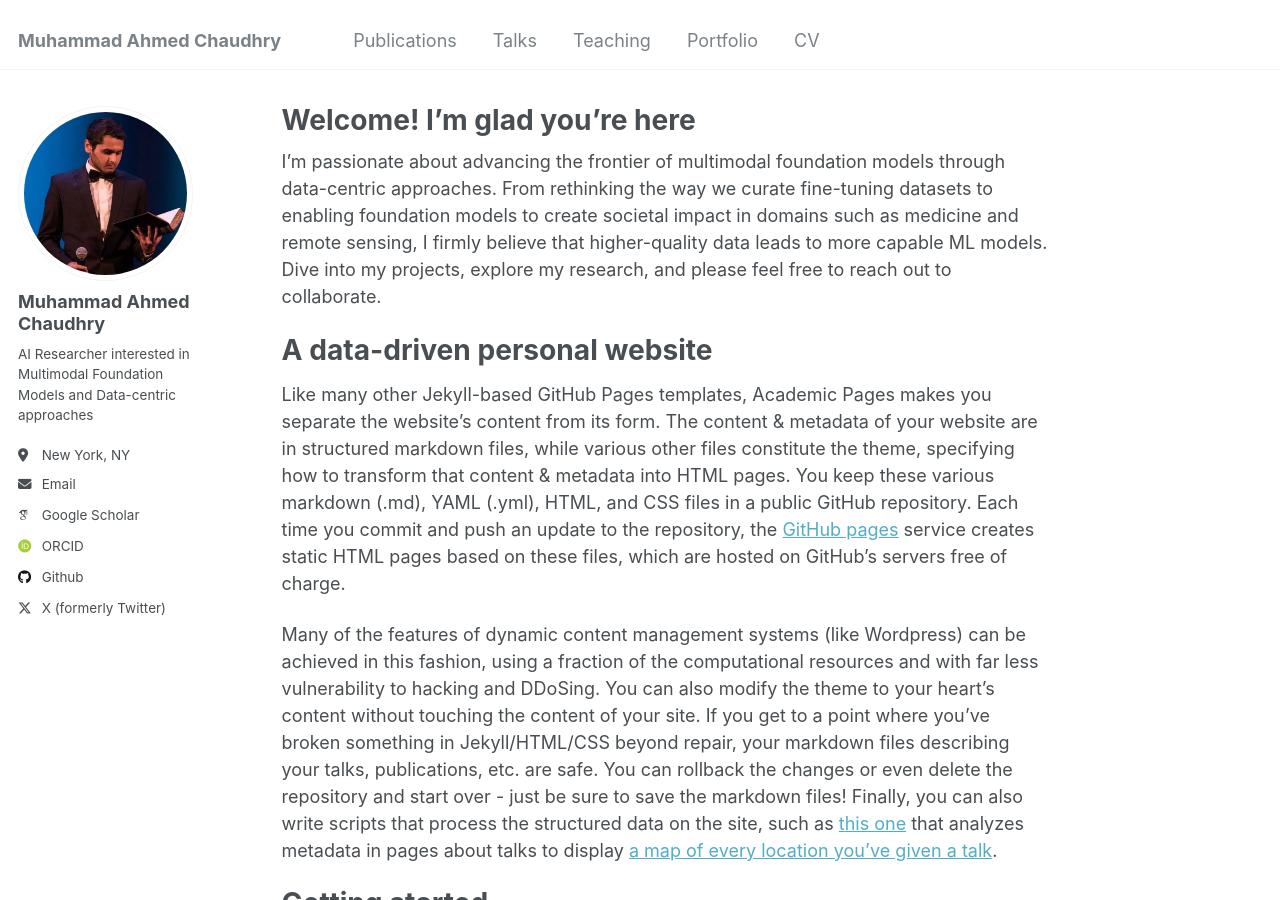
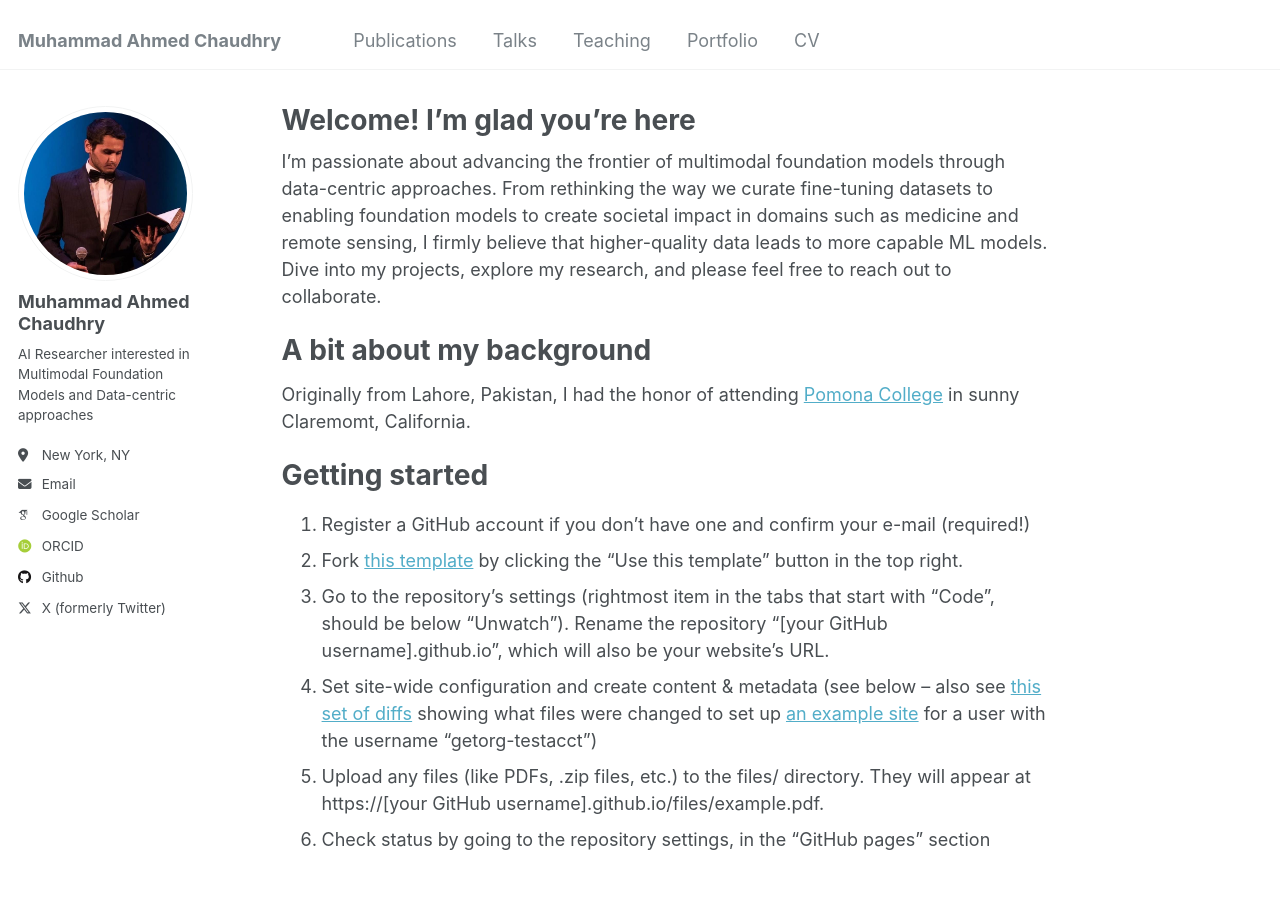
Before and after one commit to Ahmed14974/ahmed14974.github.io, a Jekyll site: the page built from _pages/about.md, in a window 1280 px wide and 900 px high. Built offline with Jekyll 4.4.1, drawn with Linux system fonts in a browser that asks for light colours; some web fonts are replaced.

Commit message:
Update about.md

```diff
--- a/_pages/about.md
+++ b/_pages/about.md
@@ -9,11 +9,9 @@ redirect_from:
 
 I’m passionate about advancing the frontier of multimodal foundation models through data-centric approaches. From rethinking the way we curate fine-tuning datasets to enabling foundation models to create societal impact in domains such as medicine and remote sensing, I firmly believe that higher-quality data leads to more capable ML models. Dive into my projects, explore my research, and please feel free to reach out to collaborate.
 
-A data-driven personal website
+A bit about my background
 ======
-Like many other Jekyll-based GitHub Pages templates, Academic Pages makes you separate the website's content from its form. The content & metadata of your website are in structured markdown files, while various other files constitute the theme, specifying how to transform that content & metadata into HTML pages. You keep these various markdown (.md), YAML (.yml), HTML, and CSS files in a public GitHub repository. Each time you commit and push an update to the repository, the [GitHub pages](https://pages.github.com/) service creates static HTML pages based on these files, which are hosted on GitHub's servers free of charge.
-
-Many of the features of dynamic content management systems (like Wordpress) can be achieved in this fashion, using a fraction of the computational resources and with far less vulnerability to hacking and DDoSing. You can also modify the theme to your heart's content without touching the content of your site. If you get to a point where you've broken something in Jekyll/HTML/CSS beyond repair, your markdown files describing your talks, publications, etc. are safe. You can rollback the changes or even delete the repository and start over - just be sure to save the markdown files! Finally, you can also write scripts that process the structured data on the site, such as [this one](https://github.com/academicpages/academicpages.github.io/blob/master/talkmap.ipynb) that analyzes metadata in pages about talks to display [a map of every location you've given a talk](https://academicpages.github.io/talkmap.html).
+Originally from Lahore, Pakistan, I had the honor of attending [Pomona College](https://www.pomona.edu/) in sunny Claremomt, California.
 
 Getting started
 ======
```
